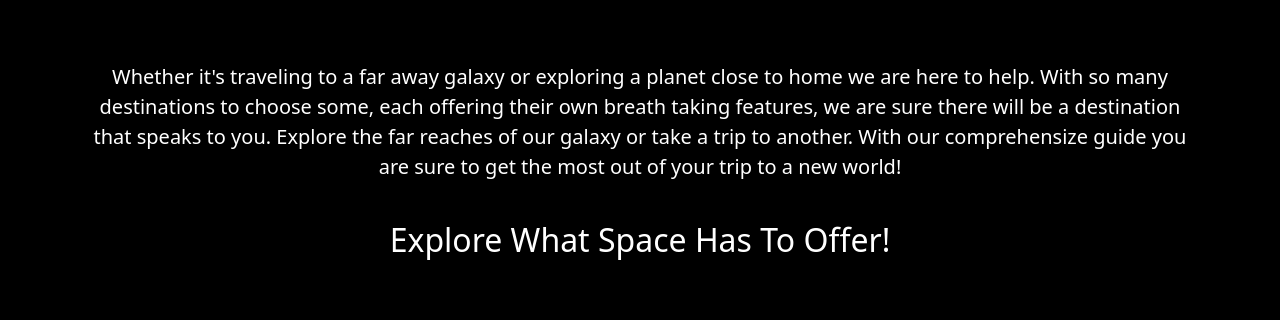
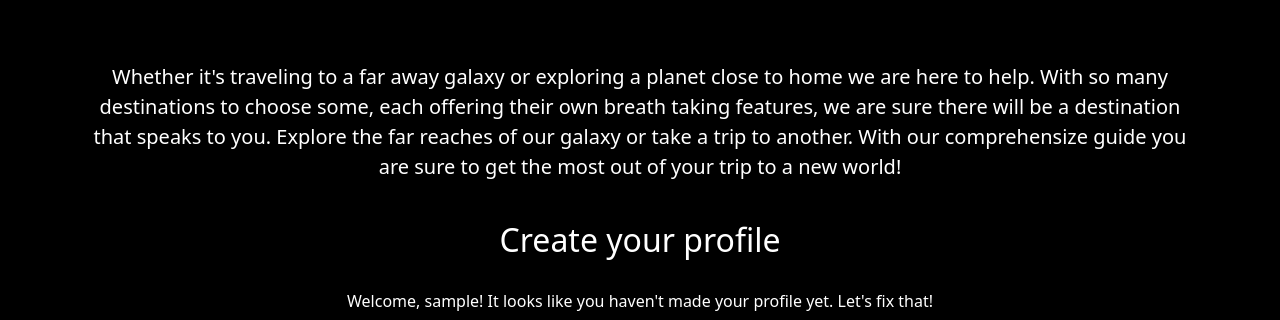
Before and after one commit to madisonDavis7/A-Guide-To-The-Galaxy, a Django app: page / in a window 1280 px wide. Shown: the part 235-555 px from the top of the page. Run offline with Django 5.2, Linux system fonts and the light colour scheme; the visitor is signed in with stand-in values (Sample User, id 1); some libraries are stand-ins or nearby versions.

Commit message:
fix view pk issue

```diff
--- a/templates/base.html
+++ b/templates/base.html
@@ -51,12 +51,16 @@
                   <li><a class="dropdown-item link-dark" href="{% url 'account_change_password' %}">Change password</a></li>
                   <li><hr class="dropdown-divider"></li>
 
-                  <li><a href="{% url 'profiles:view' pk=profile.pk %}" class="dropdown-item link-dark">Profile</a></li>
+                  {% if profile.pk %}
+                    <li><a href="{% url 'profiles:view' pk=profile.pk %}" class="dropdown-item link-dark">Profile</a></li>
+                  {% else %}
+                    <li><a href="{% url 'profiles:create' %}" class="dropdown-item link-dark fw-bold fst-italic">Create profile!</a></li>
+                  {% endif %}
                   <li><hr class="dropdown-divider"></li>
 
                   {% if user.is_superuser %}
-                  <li><a href="{% url "admin:index" %}" class="dropdown-item link-dark">Django Admin</a></li>
-                  <li><hr class="dropdown-divider"></li>
+                    <li><a href="{% url "admin:index" %}" class="dropdown-item link-dark">Django Admin</a></li>
+                    <li><hr class="dropdown-divider"></li>
                   {% endif %}
 
                   <li><a href="{% url "account_logout" %}" class="dropdown-item link-dark">Logout</a></li>
--- a/templates/home.html
+++ b/templates/home.html
@@ -17,6 +17,12 @@
     <h2>Sign Up and Get Started Today</h2>
     <div class="button-inline">
         <a class="button-29" href="{% url 'account_signup' %}">Sign Up</a>
+    </div>
+{% elif not profile.pk %}
+    <h2>Create your profile</h2>
+    <p class="centered pb-0">Welcome, {{ user.username }}! It looks like you haven't made your profile yet. Let's fix that!</p>
+    <div class="button-inline mb-4">
+        <a href="{% url 'profiles:create' %}" class="button-29">Create Profile</a>
     </div>
 {% endif %}
 
```
Also changed, not shown: profiles/views.py (+7 -1 lines), profiles/tests.py (line endings or trailing spaces).
